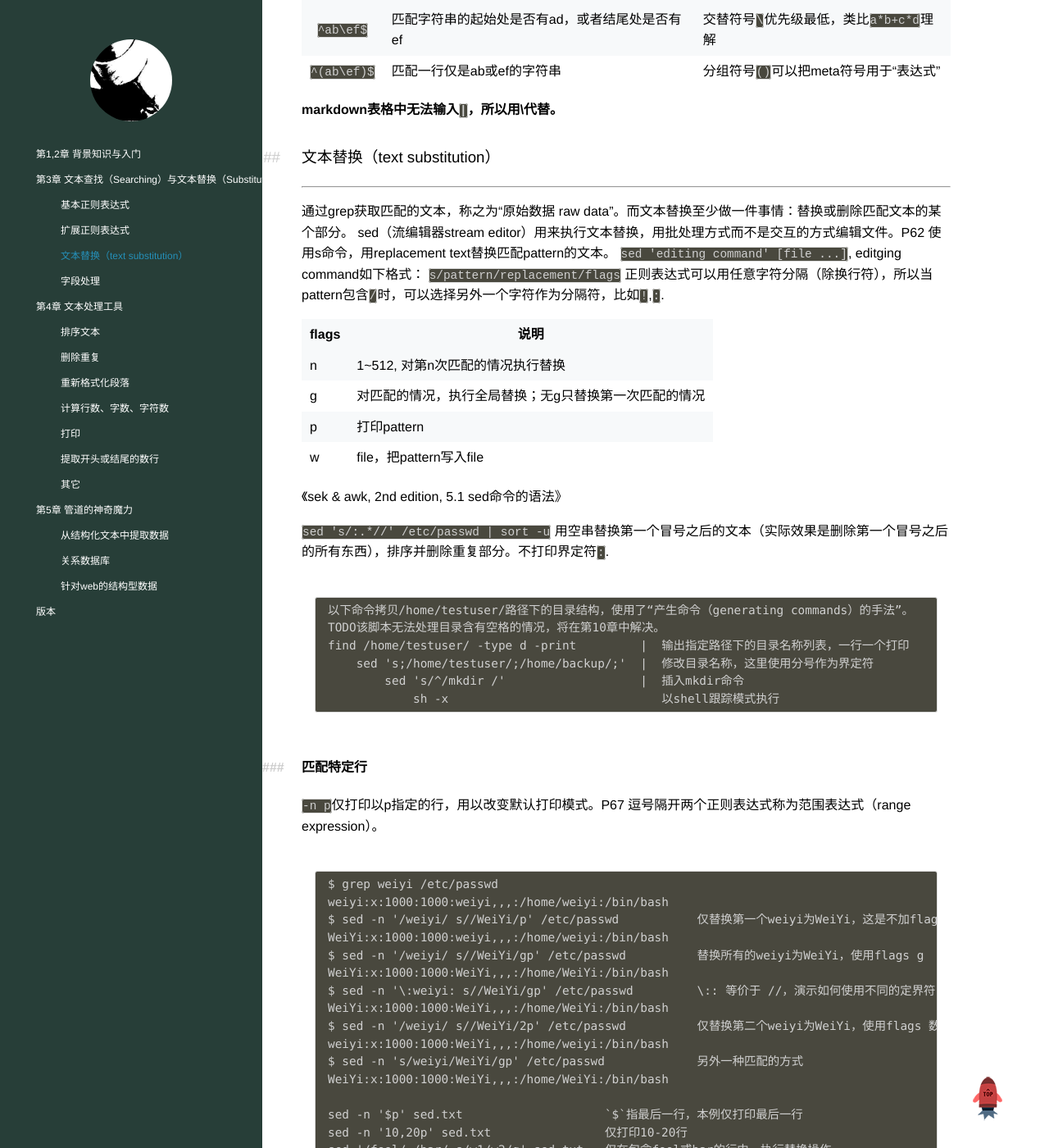
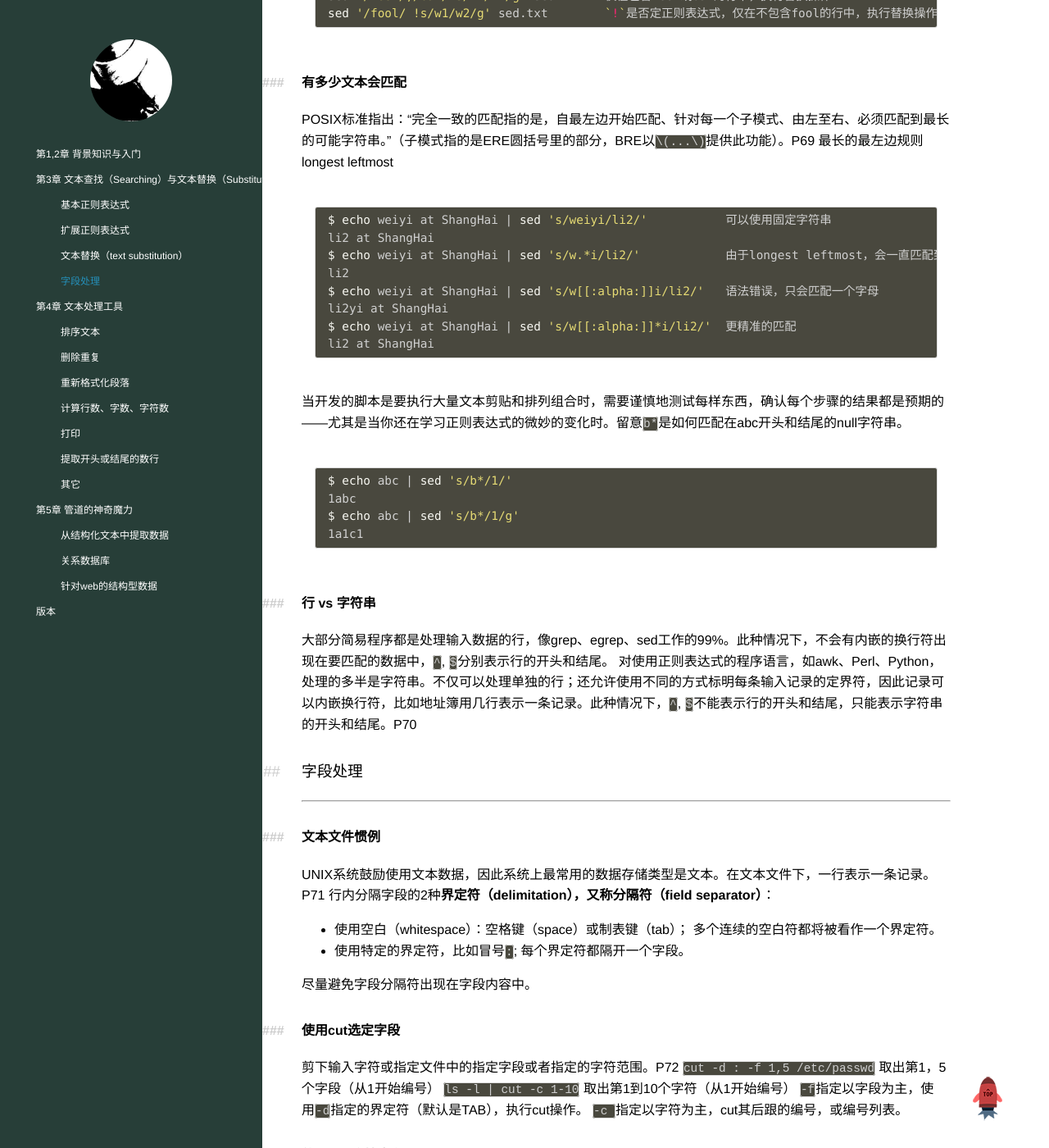
Before and after one commit to li2dotme/li2dotme.github.io, a Jekyll site: the page built from _posts/SHELL/2014-04-15-notes-Classic-Shell-Scripting-chapter-01-05.md, in a window 1280 px wide and 1400 px high, scrolled down 7720 px. Shown: the whole window at 82% size. Built offline with Jekyll 4.4.1, drawn with Linux system fonts in a browser that asks for light colours; Markdown is read by kramdown in place of the engine named in the settings; comment, search, counter and statistics services are not loaded; some of the changed text lies outside the part shown.

Commit message:
修改markdown解析器为redcarpet后，需要修改相应的文本，尤其是代码段使的标记。

````diff
--- a/_posts/SHELL/2014-04-15-notes-Classic-Shell-Scripting-chapter-01-05.md
+++ b/_posts/SHELL/2014-04-15-notes-Classic-Shell-Scripting-chapter-01-05.md
@@ -3,17 +3,9 @@
 title: Shell脚本学习指南笔记-第01-05章-正则表达式-文本查找替换排序-管道
 filename: 2014-04-15-notes-Classic-Shell-Scripting-chapter-01-05.md
 category: SHELL
-tags:
-    - 正则表达式
-    - 文本查找
-    - 文本替换
-    - 文本排序
-    - 字段处理
-    - 管道
+tags: [正则表达式, 文本查找, 文本替换, 文本排序, 字段处理, 管道]
+
 ---
-
-* toc list
-{:toc}
 
 《Shell脚本学习指南》，机工09版。li2摘抄笔记，2014年4月14日 ~ 2014年5月15日。
 正则表达式是人为定义的规则，了解它，使用它，掌握它，熟能生巧。然后用它做更多的事情。
@@ -62,10 +54,12 @@
 
 标准输入/输出（standard I/O）的概念：程序应该有数据的来源端、数据的目的地端、报告问题的地方，它们被称为标准输入、标准输出、标准错误输出。当你登录时，UNIX把终端设置为标准输入、输出、错误。I/O重定向就是重新安排从哪里输入、输出到哪里。P33
 
-    <     重定向标准输入
-    >     重定向标准输出，新建或者覆盖
-    >>    重定向标准输出，新建或者追加
-    |     建立管道，program1 | program2 将前者的标准输出与后者的标准输入相连。
+``` bash
+<     重定向标准输入
+>     重定向标准输出，新建或者覆盖
+>>    重定向标准输出，新建或者追加
+|     建立管道，program1 | program2 将前者的标准输出与后者的标准输入相连。
+```
 
 管道可以把程序衔接起来，执行速度比文件I/O快上十倍。 后续将讨论如何将各类工具串起，通过管道以完成复杂的功能。P34
 
@@ -96,6 +90,7 @@
 ## 第3章 文本查找（Searching）与文本替换（Substitution）
 
 ------
+
 查找文本，UNIX的专业术语叫匹配文本（matching text），有三种：P45
 
 - grep     最早的匹配文本程序。使用POSIX定义的基本正常表达式（Basic Regular Expression, BRE）。
@@ -126,15 +121,17 @@
 
 
 #### 简单的正则表达式匹配范例
-    P49， 表3-2
-    tolstoy             位于一行上任何位置的7个字母 tolstoy
-    ^tolstoy            出现在一行开头的7个字母 tolstoy
-    tolstoy$            出现在一行结尾的7个字母 tolstoy
-    ^tolstoy$           一行只包含 7个字母 tolstoy
-    [Tt]olstoy          位于一行上任何位置的7个字母 tolstoy或Tolstoy
-    tol.toy             位于一行上任何位置，3个字母tol，加上1个任意字符，再加上3个字母toy
-    tol.*toy            位于一行上任何位置，3个字母tol，加上0个或多个任意字符，再加上3个字母toy
 
+``` bash
+P49， 表3-2
+tolstoy             位于一行上任何位置的7个字母 tolstoy
+^tolstoy            出现在一行开头的7个字母 tolstoy
+tolstoy$            出现在一行结尾的7个字母 tolstoy
+^tolstoy$           一行只包含 7个字母 tolstoy
+[Tt]olstoy          位于一行上任何位置的7个字母 tolstoy或Tolstoy
+tol.toy             位于一行上任何位置，3个字母tol，加上1个任意字符，再加上3个字母toy
+tol.*toy            位于一行上任何位置，3个字母tol，加上0个或多个任意字符，再加上3个字母toy
+```
 
 ####  方括号表达式（bracket expression）
 POSIX标准定义了方括号表达式（bracket expression），以扩大字符集范围，匹配非英文字符。
@@ -147,19 +144,22 @@
 
 
 #### POSIX字符集
-    P50， 表3-3
-    [:alnum:]           数字字符
-    [:digit:]           数字字符
-    [:xdigit:]          十六进制数字
-    [:alpha:]           字母字符
-    [:lower:]           小写字母字符
-    [:upper:]           大写字母字符
-    [:punct:]           标点符号字符
-    [:blank:]           空格（space）与定位（tab）字符
-    [:space:]           空白（whitespace）字符
-    [:graph:]           非空格（nonspace）字符
-    [:cntrl:]           控制字符
-    [:print:]           可显示的字符
+
+```bash
+P50， 表3-3
+[:alnum:]           数字字符
+[:digit:]           数字字符
+[:xdigit:]          十六进制数字
+[:alpha:]           字母字符
+[:lower:]           小写字母字符
+[:upper:]           大写字母字符
+[:punct:]           标点符号字符
+[:blank:]           空格（space）与定位（tab）字符
+[:space:]           空白（whitespace）字符
+[:graph:]           非空格（nonspace）字符
+[:cntrl:]           控制字符
+[:print:]           可显示的字符
+```
 
 BRE与ERE共享一些常见的特性，不过仍有些重要差异。我们会从BRE的说明开始，再介绍ERE附加的meta字符，最后针对使用相同或类似的meta字符、但拥有不同语义的情况进行说明。P51
 
@@ -190,15 +190,16 @@
 
 
 #### 在方括弧表达式中，所有其它的meta字符失去特殊含义
-    [.*\]       匹配字面上的星号、反斜杠、句点；
-    [].*\]      要包含字面上的 ] ，需要将它放在列表最前面；
-    [-.*\]      要包含字面上的 - ，需要将它放在列表最前面；
-    [].*\-]     要包含字面上的 ]和- ，需要将 ] 放在列表最前面，- 放在最后。（因为 - 特殊含义表示范围，所以若当字面意义使用，就放在最后或最前）P53
 
+```bash
+[.*\]       匹配字面上的星号、反斜杠、句点；
+[].*\]      要包含字面上的 ] ，需要将它放在列表最前面；
+[-.*\]      要包含字面上的 - ，需要将它放在列表最前面；
+[].*\-]     要包含字面上的 ]和- ，需要将 ] 放在列表最前面，- 放在最后。（因为 - 特殊含义表示范围，所以若当字面意义使用，就放在最后或最前）P53
+```
 
 #### 后向引用（backreference）
 >正则表达式一个最重要的特性就是将匹配成功的模式的某部分进行存储供以后使用这一能力。称之为“后向引用”。所捕获的每个子匹配都按照在正则表达式模式中从左至右所遇到的内容存储。存储子匹配的缓冲区编号从 1 开始，连续编号直至最大 9 个子表达式，比如使用`'\2'`访问第2个子表达式。[详细参考《正则表达式简介 -后向引用 - vbs脚本之家》](http://www.jb51.net/article/4395.htm)
-
 
 `\(why\).*\1`
 `\(["']\).*\1`
@@ -209,10 +210,11 @@
 星号表示“匹配0或多个前面的单个字符”，`ab*c` 表示“匹配1个a、0或多个b、1个c”。
 但 `*` 不能指定匹配个数，区间表达式（interval expression）可以解决此问题：P54
 
-    a\{5\}      匹配5个a
-    a\{5,\}     匹配至少5个a
-    a\{5,10\}   匹配5~10个a
-
+```bash
+a\{5\}      匹配5个a
+a\{5,\}     匹配至少5个a
+a\{5,10\}   匹配5~10个a
+```
 
 ####  锚点 （anchor） `^`, `$`
 这两个meta字符 针对字符串的头、尾匹配。P54
@@ -226,20 +228,22 @@
 
 #### BRE运算优先级（precedence）
 
-    表3-5 P55
-    [..] [==] [::]      方括号表达式中的符号
-    \meta               转义的meta字符
-    []                  正则表达式
-    \( \)    \digit     子表达式与后向引用
-    *        \{ \}      字符重复
-    no symbol           连续
-    ^ $                 锚点
-
+```bash
+表3-5 P55
+[..] [==] [::]      方括号表达式中的符号
+\meta               转义的meta字符
+[]                  正则表达式
+\( \)    \digit     子表达式与后向引用
+*        \{ \}      字符重复
+no symbol           连续
+^ $                 锚点
+```
 
 
 ### 扩展正则表达式
 
 ------
+
 #### 匹配单个字符
 ERE与BRE基本一致。P56
 有一个著名的例外出现在awk里：符号`\`在方括号表达式表示其它含义。如果需要匹配左方括号、连字符、右方括号、反斜杠，应该使用`[\[\-\]\\]`。这是**使用上的经验法则**。TODO
@@ -252,12 +256,12 @@
 
 
 | 需要匹配的      | BRE         | ERE       |
-|:-------------- :|:-----------:|:---------:|
+|:---------------:|:-----------:|:---------:|
 | 重复5个a        | `a\{5\}`    | `a{5}`    |
 | 重复5~10个a     | `a\{5,10\}` | `a{5,10}` |
 
 | 表达式          | BRE            | ERE             | 说明                     |
-|:-------------- :|:---------------|:----------------|:-------------------------|
+|:---------------:|:---------------|:----------------|:-------------------------|
 | `ab*c`          | ac,abc,abbc,...| ac,abc,abbc,... | 匹配>=0个前置字符        |
 | `ab+c`          | 无meta字符`+`  | abc,abbc,...    | 匹配>=1个前置字符        |
 | `ab?c`          | 无meta字符`?`  | 仅2个：ac, abc  | 匹配0个或1个前置字符     |
@@ -300,54 +304,62 @@
 `sed 's/:.*//' /etc/passwd | sort -u`
 用空串替换第一个冒号之后的文本（实际效果是删除第一个冒号之后的所有东西），排序并删除重复部分。不打印界定符`:`.
 
-    以下命令拷贝/home/testuser/路径下的目录结构，使用了“产生命令（generating commands）的手法”。
-    TODO该脚本无法处理目录含有空格的情况，将在第10章中解决。
-    find /home/testuser/ -type d -print         |  输出指定路径下的目录名称列表，一行一个打印
-        sed 's;/home/testuser/;/home/backup/;'  |  修改目录名称，这里使用分号作为界定符
-            sed 's/^/mkdir /'                   |  插入mkdir命令
-                sh -x                              以shell跟踪模式执行
+```bash
+以下命令拷贝/home/testuser/路径下的目录结构，使用了“产生命令（generating commands）的手法”。
+TODO该脚本无法处理目录含有空格的情况，将在第10章中解决。
+find /home/testuser/ -type d -print         |  输出指定路径下的目录名称列表，一行一个打印
+    sed 's;/home/testuser/;/home/backup/;'  |  修改目录名称，这里使用分号作为界定符
+        sed 's/^/mkdir /'                   |  插入mkdir命令
+            sh -x                              以shell跟踪模式执行
+```
 
 #### 匹配特定行
 `-n p`仅打印以p指定的行，用以改变默认打印模式。P67
 逗号隔开两个正则表达式称为范围表达式（range expression）。
 
-    $ grep weiyi /etc/passwd
-    weiyi:x:1000:1000:weiyi,,,:/home/weiyi:/bin/bash
-    $ sed -n '/weiyi/ s//WeiYi/p' /etc/passwd           仅替换第一个weiyi为WeiYi，这是不加flags的默认行为
-    WeiYi:x:1000:1000:weiyi,,,:/home/weiyi:/bin/bash
-    $ sed -n '/weiyi/ s//WeiYi/gp' /etc/passwd          替换所有的weiyi为WeiYi，使用flags g
-    WeiYi:x:1000:1000:WeiYi,,,:/home/WeiYi:/bin/bash
-    $ sed -n '\:weiyi: s//WeiYi/gp' /etc/passwd         \:: 等价于 //，演示如何使用不同的定界符
-    WeiYi:x:1000:1000:WeiYi,,,:/home/WeiYi:/bin/bash
-    $ sed -n '/weiyi/ s//WeiYi/2p' /etc/passwd          仅替换第二个weiyi为WeiYi，使用flags 数字2
-    weiyi:x:1000:1000:WeiYi,,,:/home/weiyi:/bin/bash
-    $ sed -n 's/weiyi/WeiYi/gp' /etc/passwd             另外一种匹配的方式
-    WeiYi:x:1000:1000:WeiYi,,,:/home/WeiYi:/bin/bash
+```bash
+$ grep weiyi /etc/passwd
+weiyi:x:1000:1000:weiyi,,,:/home/weiyi:/bin/bash
+$ sed -n '/weiyi/ s//WeiYi/p' /etc/passwd           仅替换第一个weiyi为WeiYi，这是不加flags的默认行为
+WeiYi:x:1000:1000:weiyi,,,:/home/weiyi:/bin/bash
+$ sed -n '/weiyi/ s//WeiYi/gp' /etc/passwd          替换所有的weiyi为WeiYi，使用flags g
+WeiYi:x:1000:1000:WeiYi,,,:/home/WeiYi:/bin/bash
+$ sed -n '\:weiyi: s//WeiYi/gp' /etc/passwd         \:: 等价于 //，演示如何使用不同的定界符
+WeiYi:x:1000:1000:WeiYi,,,:/home/WeiYi:/bin/bash
+$ sed -n '/weiyi/ s//WeiYi/2p' /etc/passwd          仅替换第二个weiyi为WeiYi，使用flags 数字2
+weiyi:x:1000:1000:WeiYi,,,:/home/weiyi:/bin/bash
+$ sed -n 's/weiyi/WeiYi/gp' /etc/passwd             另外一种匹配的方式
+WeiYi:x:1000:1000:WeiYi,,,:/home/WeiYi:/bin/bash
 
-    sed -n '$p' sed.txt                    `$`指最后一行，本例仅打印最后一行
-    sed -n '10,20p' sed.txt                仅打印10-20行
-    sed '/fool/,/bar/ s/w1/w2/g' sed.txt   仅在包含fool或bar的行中，执行替换操作
-    sed '/fool/ !s/w1/w2/g' sed.txt        `!`是否定正则表达式，仅在不包含fool的行中，执行替换操作
+sed -n '$p' sed.txt                    `$`指最后一行，本例仅打印最后一行
+sed -n '10,20p' sed.txt                仅打印10-20行
+sed '/fool/,/bar/ s/w1/w2/g' sed.txt   仅在包含fool或bar的行中，执行替换操作
+sed '/fool/ !s/w1/w2/g' sed.txt        `!`是否定正则表达式，仅在不包含fool的行中，执行替换操作
+```
 
 #### 有多少文本会匹配
 POSIX标准指出：“完全一致的匹配指的是，自最左边开始匹配、针对每一个子模式、由左至右、必须匹配到最长的可能字符串。”（子模式指的是ERE圆括号里的部分，BRE以`\(...\)`提供此功能）。P69
 最长的最左边规则 longest leftmost
 
-    $ echo weiyi at ShangHai | sed 's/weiyi/li2/'           可以使用固定字符串
-    li2 at ShangHai
-    $ echo weiyi at ShangHai | sed 's/w.*i/li2/'            由于longest leftmost，会一直匹配到Hai的i
-    li2
-    $ echo weiyi at ShangHai | sed 's/w[[:alpha:]]i/li2/'   语法错误，只会匹配一个字母
-    li2yi at ShangHai
-    $ echo weiyi at ShangHai | sed 's/w[[:alpha:]]*i/li2/'  更精准的匹配
-    li2 at ShangHai
+```bash
+$ echo weiyi at ShangHai | sed 's/weiyi/li2/'           可以使用固定字符串
+li2 at ShangHai
+$ echo weiyi at ShangHai | sed 's/w.*i/li2/'            由于longest leftmost，会一直匹配到Hai的i
+li2
+$ echo weiyi at ShangHai | sed 's/w[[:alpha:]]i/li2/'   语法错误，只会匹配一个字母
+li2yi at ShangHai
+$ echo weiyi at ShangHai | sed 's/w[[:alpha:]]*i/li2/'  更精准的匹配
+li2 at ShangHai
+```
 
 当开发的脚本是要执行大量文本剪贴和排列组合时，需要谨慎地测试每样东西，确认每个步骤的结果都是预期的——尤其是当你还在学习正则表达式的微妙的变化时。留意`b*`是如何匹配在abc开头和结尾的null字符串。
 
-    $ echo abc | sed 's/b*/1/'
-    1abc
-    $ echo abc | sed 's/b*/1/g'
-    1a1c1
+```bash
+$ echo abc | sed 's/b*/1/'
+1abc
+$ echo abc | sed 's/b*/1/g'
+1a1c1
+```
 
 #### 行 vs 字符串
 大部分简易程序都是处理输入数据的行，像grep、egrep、sed工作的99%。此种情况下，不会有内嵌的换行符出现在要匹配的数据中，`^`, `$`分别表示行的开头和结尾。
@@ -369,15 +381,12 @@
 
 尽量避免字段分隔符出现在字段内容中。
 
-
 #### 使用cut选定字段
 剪下输入字符或指定文件中的指定字段或者指定的字符范围。P72
 `cut -d : -f 1,5 /etc/passwd`   取出第1，5个字段（从1开始编号）
 `ls -l | cut -c 1-10`           取出第1到10个字符（从1开始编号）
 `-f`指定以字段为主，使用`-d`指定的界定符（默认是TAB），执行cut操作。
 `-c `指定以字符为主，cut其后跟的编号，或编号列表。
-
-
 
 #### 使用join连接字段
 join可以将多个文件结合在一起，输出结果包括共同的键值、来自file1的其余字段、来自file2的其余字段。
@@ -386,9 +395,6 @@
 `join [options ...] file1 file2`
 `-t CHAR`, use CHAR as input and output field separator，默认是空白符。
 若file1为`-`, join会读取标准输入，常用于管道中。
-
-
-
 
 #### 使用awk重新编排字段
 awk的设计是要在shell中发挥所长：做一些简易的文本处理，例如取出字段并重新编排。P76
@@ -399,10 +405,11 @@
 awk设计的重点在字段与记录上：awk读取输入记录（通常是一些行），然后自动将各个记录分切为字段，并将每条记录的字段数目存储到内建变量`NF`中。
 通过`$`引用字段值，`$1`引用第1个字段, `$NF`引用最后一个字段, `$0`引用整条记录。
 
-    awk -F: '{print "User", $1, "path is", $6}' /etc/passwd  print的参数需要逗号隔开，否则参数之间无空白；
-    awk -F: '{printf "%-15s%s\n", $1,$6}' /etc/passwd        print自动提供换行，printf需要显示地输入`\n`;
-    awk -F: -v 'OFS=##' '{print $1,$6}' /etc/passwd          OFS改变输出域分隔符output field space; 否则默认是空格，即使输入字段分隔符是冒号。
-
+```bash
+awk -F: '{print "User", $1, "path is", $6}' /etc/passwd  print的参数需要逗号隔开，否则参数之间无空白；
+awk -F: '{printf "%-15s%s\n", $1,$6}' /etc/passwd        print自动提供换行，printf需要显示地输入`\n`;
+awk -F: -v 'OFS=##' '{print $1,$6}' /etc/passwd          OFS改变输出域分隔符output field space; 否则默认是空格，即使输入字段分隔符是冒号。
+```
 
 
 ## 第4章 文本处理工具
@@ -445,49 +452,39 @@
 `RS`（record separator）表示输入记录分隔器；
 `ORS`（output record separator）表示输出记录分隔器。
 
-     cat address-book |                                                 地址数据
-         awk -v RS="" '{ gsub("\n", "^Z"); print }' |                   转换段落记录为行记录
-             sort -f |                                                  排序
-                 awk -v ORS="\n\n" '{ gsub("^Z", "\n"); print }' |      恢复
-                     grep -v '# SORTKEY'                                删除标记行
-
+```bash
+cat address-book |                                                 地址数据
+    awk -v RS="" '{ gsub("\n", "^Z"); print }' |                   转换段落记录为行记录
+        sort -f |                                                  排序
+            awk -v ORS="\n\n" '{ gsub("^Z", "\n"); print }' |      恢复
+                grep -v '# SORTKEY'                                删除标记行
+```
 
 
 ### 删除重复
-
-------
 uniq常用于管道中，删除已使用sort排序后的重复记录：`sort ... | uniq | ...`
 
-    uniq -c    在输出行之前加上该行的重复次数
-    uniq -d    仅显示重复的行
-    uniq -u    仅显示未重复的行
-
+```bash
+uniq -c    在输出行之前加上该行的重复次数
+uniq -d    仅显示重复的行
+uniq -u    仅显示未重复的行
+```
 
 ### 重新格式化段落
-
-------
 `fmt`
 
 ### 计算行数、字数、字符数
-
-------
 `wc`
 
 ### 打印
 
-------
-
 
 ### 提取开头或结尾的数行
-
-------
 `head -n 25 /var/log/syslog`    提取文件的前几行，比如查看章节标题。
 `tail -n 25 -f /var/log/syslog` 查看日志文件的后25行，如果此类文件是持续被写入的，可以通过选项-f监控，会每秒钟检查1次，除非ctrl+c中断。P99
 
 
 ### 其它
-
-------
 `dd`, `file`, `od`, `strings`
 
 
@@ -500,38 +497,35 @@
 UNIX工具使用原则：考虑这个问题该如何划分为更简单的工作，每个部分是否可用现成的具解决，还是写几行shell就能马上解决。P102
 
 ### 从结构化文本中提取数据
-------
 表达式稍微复杂。P104
 
+```bash
+姓名重新排序
+$ echo "li2:Wei Yi. Li" |  sed 's=^\([^:]*\):\(.*\) \([^ ]*\)=\1:\3, \2='
+li2:Li, Wei Yi.
 
-    姓名重新排序
-    $ echo "li2:Wei Yi. Li" |  sed 's=^\([^:]*\):\(.*\) \([^ ]*\)=\1:\3, \2='
-    li2:Li, Wei Yi.
+取办公室号
+$ echo "jones:Adrian W. Jones/OSD211/555-0123" |
+> sed 's=^\([^:]*\):[^/]*/\([^/]*\)/.*$=\1:\2='
+jones:OSD211
 
-    取办公室号
-    $ echo "jones:Adrian W. Jones/OSD211/555-0123" |
-    > sed 's=^\([^:]*\):[^/]*/\([^/]*\)/.*$=\1:\2='
-    jones:OSD211
-
-    取电话号码
-    $ echo "jones:Adrian W. Jones/OSD211/555-0123" |
-    > sed 's=^\([^:]*\):[^/]*/[^\]*/\([^/]*\)=\1:\2='
-    jones:555-0123
-
-
+取电话号码
+$ echo "jones:Adrian W. Jones/OSD211/555-0123" |
+> sed 's=^\([^:]*\):[^/]*/[^\]*/\([^/]*\)=\1:\2='
+jones:555-0123
+```
 
 
 ### 关系数据库
-------
+
 数据以一对`key:value`形式构成，通过join操作生成多栏表格，用以提供选定的数据子集的视图。
 处理“办公室名录表”的UNIX的软件工具，可以窥探 现代关系型数据库核心概念、 Structured Query Language（结构化查询语言）。P109
 
 
+### 针对web的结构型数据
 
+TODO
 
-### 针对web的结构型数据
----
-TODO
 
 
 ## 版本
````
